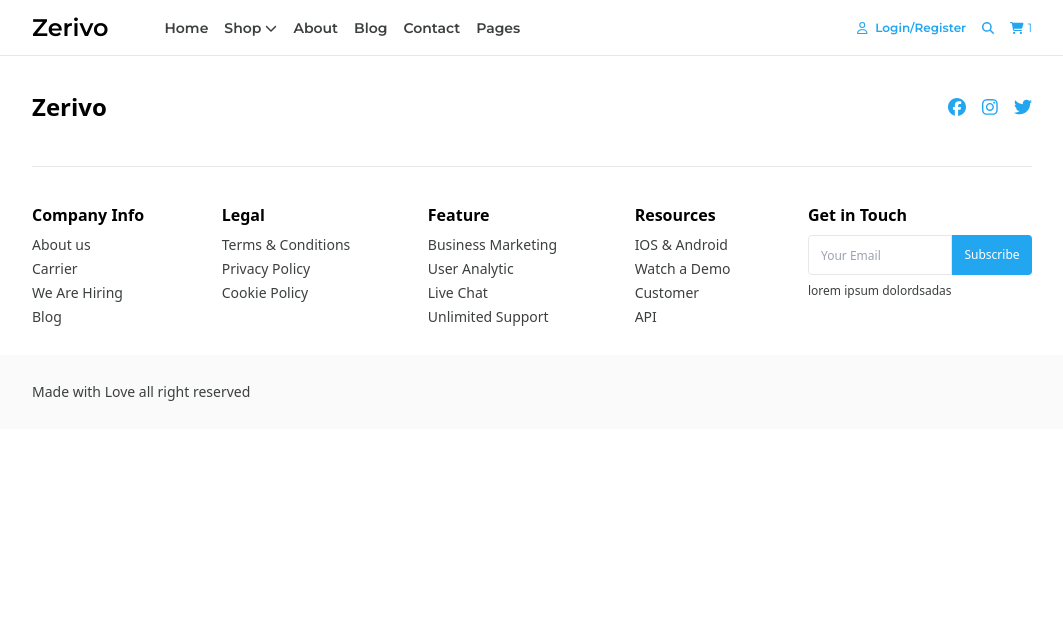
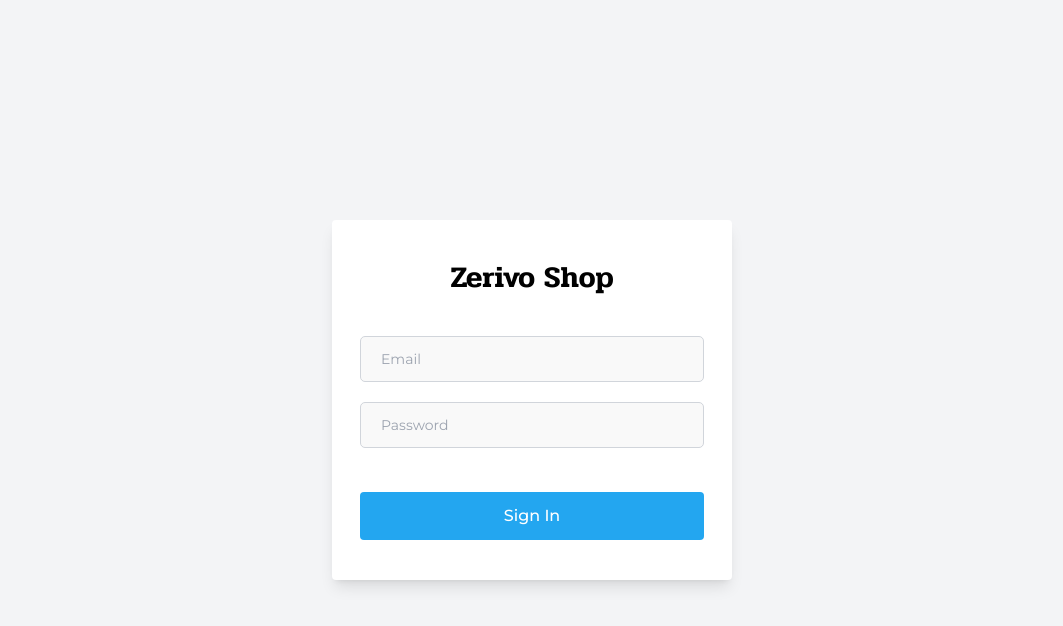
Before and after one commit to Zerivo-Technology/e-commerce-client, a React (Vite) app: page /admin/sign-in in a window 1280 px wide. Shown: the top 626 px of the page, without its empty margins (108-1171 px from the left). Built offline with nearby package versions, Linux system fonts and the light colour scheme; a web font is replaced by a local one.

Commit message:
add form sign admin and state management

```diff
--- a/package.json
+++ b/package.json
@@ -16,6 +16,7 @@
     "@fortawesome/free-solid-svg-icons": "^6.6.0",
     "@fortawesome/react-fontawesome": "^0.2.2",
     "@mui/material": "^6.1.7",
+    "@primer/octicons-react": "^19.12.0",
     "axios": "^1.7.7",
     "formik": "^2.4.6",
     "jspdf-autotable": "^3.8.4",
--- a/src/App.tsx
+++ b/src/App.tsx
@@ -1,7 +1,8 @@
-import UserRoot from "./routes/userRoot"
+import AdminRoot from "./routes/adminRoot"
+// import UserRoot from "./routes/userRoot"
 
 function App() {
-  return <UserRoot />
+  return <AdminRoot />
 }
 
 export default App
--- a/src/components/element/Input.tsx
+++ b/src/components/element/Input.tsx
@@ -19,7 +19,7 @@ interface InputProps {
   /**
    * Function to call when the input value changes
    */
-  onChange?: (value: string | number) => void;
+  onChange?: (value: string) => void;
 
   /**
    * Set the width of the input
@@ -72,7 +72,7 @@ const Input: React.FC<InputProps> = ({
         required={mandatory}
         onChange={(e) =>
           onChange &&
-          onChange(type === 'range' ? Number(e.target.value) : e.target.value)
+          onChange(e.target.value)
         }
         className={`px-4 py-3 md:py-5 flex-1 focus:outline-none text-sm ${className}`}
         placeholder={placeholder}
@@ -93,7 +93,7 @@ const Input: React.FC<InputProps> = ({
       required={mandatory}
       onChange={(e) =>
         onChange &&
-        onChange(type === 'range' ? Number(e.target.value) : e.target.value)
+        onChange(e.target.value)
       }
       className={`${className} ${
         type === 'range'
--- /dev/null
+++ b/src/pages/admin/auth/Login.tsx
@@ -0,0 +1,39 @@
+import Button from "@/components/element/Button";
+import Input from "@/components/element/Input";
+import { useState } from "react"
+
+
+const LoginAdmin = () => {
+    const [emailValue, setEmailValue] = useState<string>('')
+    const [passwordValue, setPasswordValue] = useState<string>('');
+
+    return (
+        <div className="h-screen w-full bg-gray-100 flex items-center justify-center">
+            <div className="w-[90%] max-w-[400px] h-max bg-white shadow-lg rounded flex items-center flex-col px-7 py-10">
+                <h1 className="text-3xl font-pridi font-semibold">Zerivo Shop</h1>
+                <div className="flex flex-col w-full h-max gap-5 mt-10">
+                    <Input
+                        value={emailValue}
+                        onChange={setEmailValue}
+                        placeholder="Email"
+                        type="email"
+                        mandatory={true}
+                    />
+                    <Input
+                        value={passwordValue}
+                        onChange={setPasswordValue}
+                        placeholder="Password"
+                        type="password"
+                        mandatory={true}
+                    />
+                    <Button
+                        label="Sign In"
+                        className="bg-primary-color hover:bg-hover-color rounded text-white font-medium h-12 mt-6"
+                    />
+                </div>
+            </div>
+        </div>
+    )
+}
+
+export default LoginAdmin
--- a/src/pages/admin/index.tsx
+++ b/src/pages/admin/index.tsx
@@ -1,9 +1,8 @@
-
 
 const PagesAdmin = () => {
-  return (
-    <div>PagesUser</div>
-  )
+    return (
+      <div>PagesAdmin</div>
+    )
 }
 
 export default PagesAdmin
--- a/src/routes/adminRoot.tsx
+++ b/src/routes/adminRoot.tsx
@@ -1,4 +1,5 @@
 import Loading from "@/components/element/Loading";
+import LoginAdmin from "@/pages/admin/auth/Login";
 import { lazy, Suspense } from "react";
 import { BrowserRouter as Router, Routes, Route } from "react-router-dom";
 
@@ -9,10 +10,18 @@ const AdminRoot = () => {
         <Router>
             <Routes>
                 <Route
-                    path="/"
+                    path="/admin"
                     element={
                         <Suspense fallback={<Loading />}>
                             <PagesAdmin />
+                        </Suspense>
+                    }
+                />
+                <Route
+                    path="/admin/sign-in"
+                    element={
+                        <Suspense fallback={<Loading />}>
+                            <LoginAdmin />
                         </Suspense>
                     }
                 />
--- a/src/store/store.ts
+++ b/src/store/store.ts
@@ -1,20 +1,31 @@
-import create from "zustand";
-import { StoreState } from "./acces";  // Import interface StoreState
+import { create } from 'zustand';
 
-const useStore = create<StoreState>((set : any) => ({
+interface StoreState {
+  token: string | null;
+  role: string | null;
+  email: string | null;
+  setToken: (token: string | null) => void;
+  removeToken: () => void;
+  setRole: (role: string | null) => void;
+  setEmail: (email: string | null) => void;
+}
+
+const useStore = create<StoreState>((set) => ({
   token: null,
-  setToken: (token: string | null) => set({ token }),
-  removeToken: () => set({ token: null }),
+  role: null,
+  email: null,
 
-  role: null,
-  setRole: (role: string | null) => set({ role }),
+  // Fungsi untuk set token
+  setToken: (token) => set({ token }),
 
-  email: null,
-  setEmail: (email: string | null) => set({ email }),
+  // Fungsi untuk menghapus token (logout)
+  removeToken: () => set({ token: null, role: null, email: null }),
 
-  data: null,
-  setData: (data: string | null) => set({ data }),
-  removeData: () => set({ data: null }),
+  // Fungsi untuk set role
+  setRole: (role) => set({ role }),
+
+  // Fungsi untuk set email
+  setEmail: (email) => set({ email }),
 }));
 
 export default useStore;
```
Also changed, not shown: src/store/acces.ts (deleted, +0 -15 lines), src/config/protectedRoute.ts (added), 2 other files (tests, documents, lock files or other folders).
